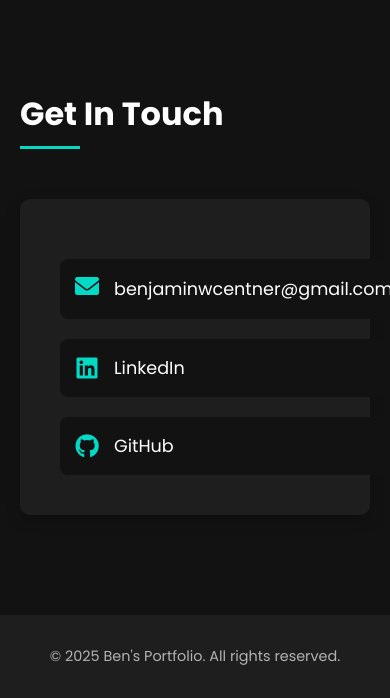
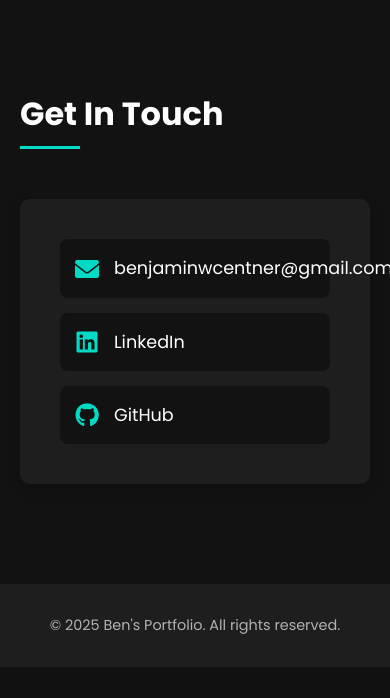
Before and after one commit to bcentner/portfolio, a Flask app: page / in a window 390 px wide. Shown: the part 5189-5887 px from the top of the page. After the commit the page ends 5856 px from the top, so only its background shows below. Run offline with Flask 3, Linux system fonts and the light colour scheme.

Commit message:
Fix contact me bug

```diff
--- a/static/styles.css
+++ b/static/styles.css
@@ -469,11 +469,12 @@ section {
 }
 
 .contact-info {
-    display: grid;
-    grid-template-columns: repeat(2, 1fr);
-    gap: 30px;
-    max-width: 800px;
+    display: flex;
+    flex-direction: column;
+    gap: 20px;
+    max-width: 600px;
     width: 100%;
+    margin: 0 auto;
 }
 
 .contact-item {
@@ -509,8 +510,7 @@ section {
 
 @media (max-width: 768px) {
     .contact-info {
-        grid-template-columns: 1fr;
-        gap: 20px;
+        gap: 15px;
     }
 }
 
--- a/templates/index.html
+++ b/templates/index.html
@@ -109,6 +109,7 @@
                             <p>Recommends movies based on your Letterboxd profile</p>
                         </div>
                     </div>
+                    </a>
 
                     <!-- Add more project cards as needed -->
                 </div>
```
